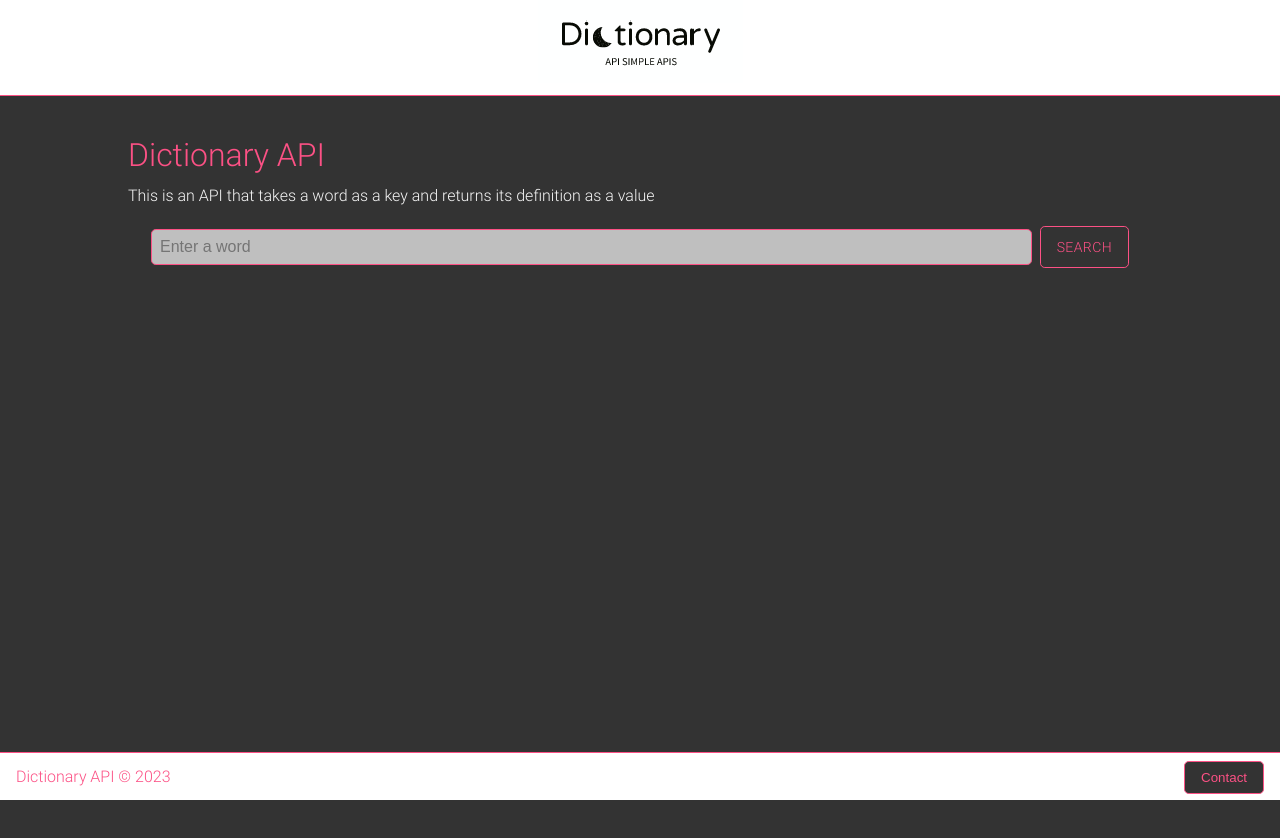
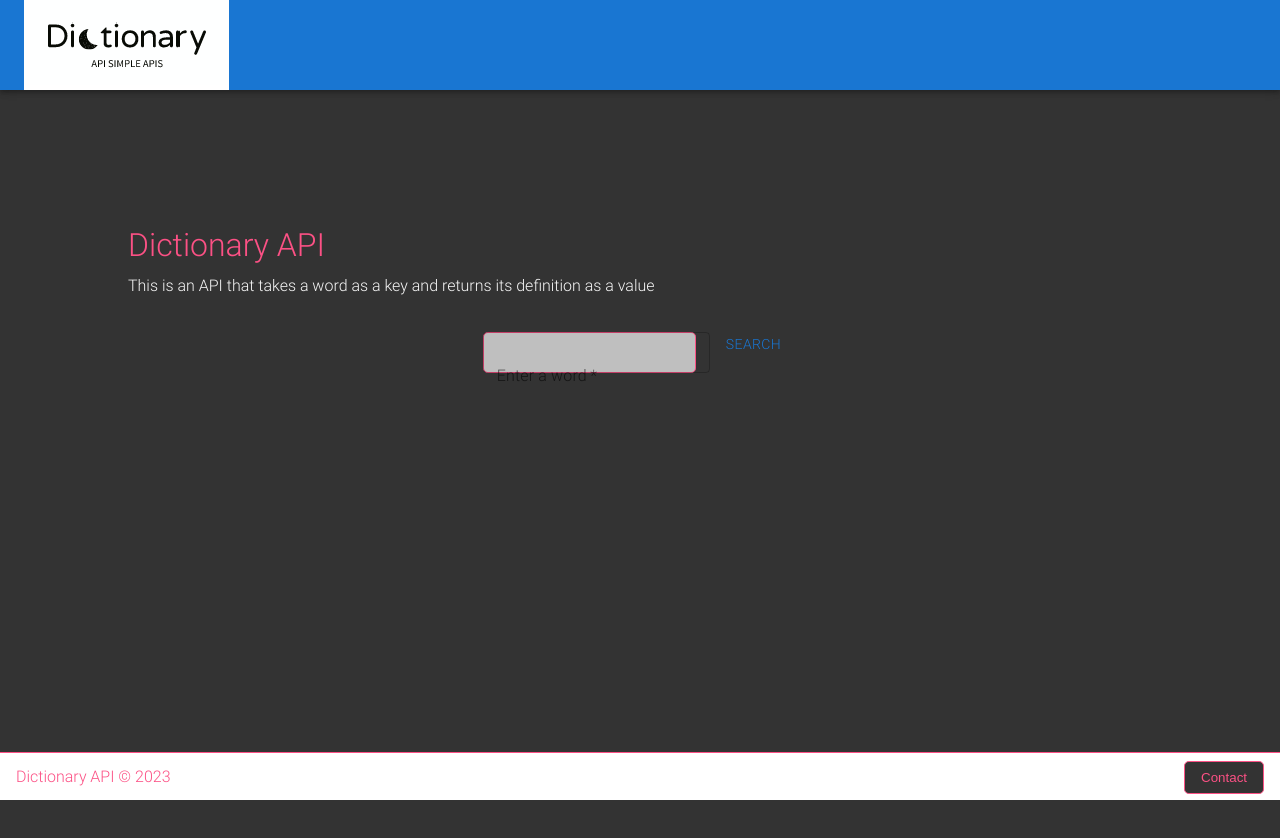
Before and after one commit to RabGH/DictionaryApi-WebApp, a React (Create React App) app: page / in a window 1280 px wide. Shown: the top 838 px of the page. Before the commit the page ends 800 px from the top, so only its background shows below. Built offline with nearby package versions, Linux system fonts and the light colour scheme.

Commit message:
Changing css styles to MUI components

```diff
--- a/src/components/Header.jsx
+++ b/src/components/Header.jsx
@@ -1,14 +1,18 @@
 import React from 'react';
 import '../static/css/styles.css';
-import logo from '../static/images/logo.png'; // import the image
+import logo from '../static/images/logo.png';
+import { AppBar, Toolbar, Typography } from '@mui/material';
 
 function Header() {
   return (
-    <header className="header">
-      <div className="logo-container">
-        <img className="logo" src={logo} alt="" /> {/* use the imported image */}
-      </div>
-    </header>
+    <AppBar position="static">
+      <Toolbar>
+          <img className="logo" src={logo} alt="" />
+          <Typography variant='h6' component='div' sx={{ flexGrow: 1 }}>
+
+          </Typography>
+      </Toolbar>
+    </AppBar>
   )
 }
 
--- /dev/null
+++ b/src/components/SearchButton.jsx
@@ -0,0 +1,21 @@
+import React from 'react';
+import LoadingButton from '@mui/lab/LoadingButton';
+import CircularProgress from '@mui/material/CircularProgress';
+import '../static/css/styles.css';
+import '../static/css/mui.css';
+
+function SearchButton ({ isLoading, isButtonLoading }) {
+    return (
+        <LoadingButton
+            id='search-btn'
+            type='submit'
+            className='loading-btn'
+            loading={isLoading}
+            loadingIndicator={<CircularProgress className="circular-progress-bar" />}
+        >
+            {isButtonLoading ? '' : 'Search'}
+        </LoadingButton>
+    );
+}
+
+export default SearchButton;
--- /dev/null
+++ b/src/components/TextField.jsx
@@ -0,0 +1,20 @@
+import React from 'react';
+import TextField from '@mui/material/TextField';
+
+function SearchTextField(props) {
+  return (
+    <form className='form' onSubmit={props.handleSearch}>
+        <TextField
+            className='input'
+            type='text'
+            value={props.word}
+            onChange={props.handleWordChange}
+            label='Enter a word'
+            variant='outlined'
+            required
+        />
+    </form>
+  );
+}
+
+export default SearchTextField
--- a/src/pages/Contact.jsx
+++ b/src/pages/Contact.jsx
@@ -1,6 +1,6 @@
 import React from 'react';
 import '../static/css/styles.css';
-import Header from '../components/Header'
+import '../static/css/contact.css';
 
 function Contact() {
   const handleSubmit = async (event) => {
@@ -33,7 +33,6 @@ function Contact() {
 
   return (
     <>
-      <Header />
       <main>
         <div className="container">
           <h1>Contact Me</h1>
--- a/src/pages/DictionaryApi.jsx
+++ b/src/pages/DictionaryApi.jsx
@@ -1,7 +1,9 @@
 import React, { useState } from 'react';
-import LoadingButton from '@mui/lab/LoadingButton';
-import CircularProgress from '@mui/material/CircularProgress';
+import SearchButton from '../components/SearchButton'
+import SearchTextField from '../components/TextField';
 import '../static/css/styles.css';
+import '../static/css/dictionaryapi.css';
+import '../static/css/mui.css';
 
 
 function DictionaryApi() {
@@ -45,23 +47,9 @@ function DictionaryApi() {
 
   return (
     <form className="form" onSubmit={handleSearch}>
-      <input className="input" type="text" value={word} onChange={handleWordChange} placeholder="Enter a word" required />
-      <LoadingButton
-        id="search-btn"
-        type="submit"
-        className="btn loading-btn"
-        loading={isLoading}
-        loadingIndicator={<CircularProgress style={{ color: '#fc5185' }} />}
-        style={{
-        backgroundColor: '#333333',
-        borderColor: '#fc5185',
-        color: isButtonLoading ? 'transparent' : '#fc5185',
-        border: isButtonLoading ? 'none' : '1px solid #fc5185',
-        }}
-      >
-        {isButtonLoading ? "" : "Search"}
-      </LoadingButton>
-      {!isLoading && wordData && (
+      <SearchTextField word={word} handleWordChange={handleWordChange} handleSearch={handleSearch} />
+        <SearchButton isLoading={isLoading} isButtonLoading={isButtonLoading} />
+         {!isLoading && wordData && (
         <div className="results-container fade-in">
           <h1>
             <span className="word">{wordData.word}</span>
--- a/src/pages/Error.jsx
+++ b/src/pages/Error.jsx
@@ -1,11 +1,10 @@
 import React from 'react';
 import '../static/css/styles.css';
-import Header from '../components/Header'
+import '../static/css/error.css';
 
 function Error() {
   return (
   <>
-    <Header />
       <main>
         <div className="error-container">
           <h1 className="error-message">Error</h1>
--- a/src/pages/Home.jsx
+++ b/src/pages/Home.jsx
@@ -1,13 +1,12 @@
 import React from 'react';
 import '../static/css/styles.css';
+import '../static/css/home.css';
 import DictionaryApi from './DictionaryApi.jsx';
-import Header from '../components/Header';
 
 
 function Home() {
   return (
     <>
-      <Header />
       <main>
         <div className="container">
           <h1>Dictionary API</h1>
--- a/src/static/css/dictionaryapi.css
+++ b/src/static/css/dictionaryapi.css
@@ -0,0 +1,65 @@
+/* ========== Form Styles ========== */
+
+form {
+    display: flex;
+    flex-wrap: wrap;
+    justify-content: center;
+    align-items: center;
+    margin-top: 1rem;
+}
+
+form input[type="text"] {
+    display: block;
+    margin-right: 0.5rem;
+    padding: 0.5rem;
+    border: 1px solid var(--color-accent);
+    border-radius: 0.3rem;
+    font-size: 1rem;
+    background-color: var(--color-light-gray);
+    color: var(--color-primary);
+    width: 86%;
+}
+
+form button[type="submit"] {
+    padding: 0.5rem 1rem;
+    border-radius: 0.3rem;
+}
+
+.form-contact {
+    display: flex;
+    flex-direction: column;
+    align-items: center;
+    align-items: center;
+    margin-top: 0rem;
+    margin-bottom: 0rem;
+}
+
+form label {
+    display: block;
+    margin-top: 1rem;
+    margin-bottom: 0.3rem;
+    font-size: 1.1rem;
+    color: var(--color-accent);
+}
+
+.text-contact, form textarea {
+    width: 100%;
+    padding: 0.6rem;
+    border: 1px solid var(--color-electric-blue);
+    border-radius: 0.3rem;
+    font-size: 1rem;
+    color: var(--color-primary);
+    background-color: var(--color-secondary);
+}
+
+form textarea {
+    height: 10rem;
+}
+
+form input[type="submit"]:hover {
+    background-color: var(--color-hover);
+}
+
+form input[type="reset"]:hover {
+    background-color: var(--color-light-gray);
+}
--- /dev/null
+++ b/src/static/css/mui.css
@@ -0,0 +1,57 @@
+/* ---------- SearchButton.jsx ---------- */
+
+.loading-btn {
+    background-color: var(--color-primary);
+    border-color: var(--color-accent);
+    color: var(--color-accent);
+    transition: all 0.3s ease;
+    font-weight: bold;
+  }
+
+  .loading-btn:hover {
+    background-color: var(--color-accent);
+    border-color: var(--color-accent);
+    color: var(--color-white);
+  }
+
+  .loading-btn:focus {
+    box-shadow: 0 0 0 0.2rem rgba(252, 81, 133, 0.5);
+    border-color: var(--color-accent);
+  }
+
+  .loading-btn:active {
+    background-color: var(--color-accent);
+    border-color: var(--color-accent);
+    color: var(--color-white);
+  }
+
+  .loading-btn[disabled] {
+    opacity: 0.6;
+    pointer-events: none;
+  }
+
+  .loading-btn[disabled]:hover {
+    background-color: var(--color-primary);
+    border-color: var(--color-accent);
+    color: var(--color-accent);
+  }
+
+  .loading-btn[disabled]:focus {
+    box-shadow: none;
+    border-color: var(--color-accent);
+  }
+
+  .loading-btn[disabled]:active {
+    background-color: var(--color-primary);
+    border-color: var(--color-accent);
+    color: var(--color-accent);
+  }
+
+  .loading-indicator {
+    color: var(--color-accent);
+    margin-left: 10px;
+  }
+
+  .circular-progress-bar {
+    color: var(--color-accent);
+  }
--- a/src/static/css/styles.css
+++ b/src/static/css/styles.css
@@ -1,3 +1,5 @@
+/* ========== All Styles ========== */
+
 :root {
     --color-secondary: #f7f7f7; /* off white */
     --color-light-gray: #bfbfbf;
@@ -111,132 +113,6 @@ h1, h2, h3, h4 {
     padding: 1rem;
 }
 
-/* ========== Form Styles ========== */
-
-form {
-    display: flex;
-    flex-wrap: wrap;
-    justify-content: center;
-    align-items: center;
-    margin-top: 1rem;
-}
-
-form input[type="text"] {
-    display: block;
-    margin-right: 0.5rem;
-    padding: 0.5rem;
-    border: 1px solid var(--color-accent);
-    border-radius: 0.3rem;
-    font-size: 1rem;
-    background-color: var(--color-light-gray);
-    color: var(--color-primary);
-    width: 86%;
-}
-
-form button[type="submit"] {
-    padding: 0.5rem 1rem;
-    border-radius: 0.3rem;
-}
-
-.form-contact {
-    display: flex;
-    flex-direction: column;
-    align-items: center;
-    align-items: center;
-    margin-top: 0rem;
-    margin-bottom: 0rem;
-}
-
-form label {
-    display: block;
-    margin-top: 1rem;
-    margin-bottom: 0.3rem;
-    font-size: 1.1rem;
-    color: var(--color-accent);
-}
-
-.text-contact, form textarea {
-    width: 100%;
-    padding: 0.6rem;
-    border: 1px solid var(--color-electric-blue);
-    border-radius: 0.3rem;
-    font-size: 1rem;
-    color: var(--color-primary);
-    background-color: var(--color-secondary);
-}
-
-form textarea {
-    height: 10rem;
-}
-
-.form-group {
-    display: flex;
-    flex-wrap: wrap;
-    justify-content: space-between;
-    align-items: center;
-    margin-bottom: 1.5rem;
-    width: 100%;
-}
-
-.form-group label {
-    display: block;
-    margin-bottom: 0.1rem;
-    font-size: 1.1rem;
-    color: var(--color-accent);
-    width: 100%;
-}
-
-.form-group input[type="text"],
-.form-group textarea {
-    flex: 1;
-    padding: 0.5rem;
-    border: 1px solid var(--color-accent);
-    border-radius: 0.3rem;
-    font-size: 1rem;
-    background-color: var(--color-light-gray);
-    color: var(--color-primary);
-    margin-right: 0.5rem;
-}
-
-.form-group:last-of-type {
-    margin-bottom: 3rem;
-}
-
-.form-group textarea {
-    height: 10rem;
-    resize: vertical;
-    background-color: var(--color-light-gray);
-}
-
-.form-actions {
-    display: flex;
-    justify-content: center;
-    align-items: center;
-    width: 100%;
-}
-
-.form-actions input[type="submit"],
-.form-actions input[type="reset"] {
-    margin-right: 15px;
-    margin-left: 15px;
-    padding: 0.5rem 1rem;
-    border: 1px solid var(--color-light-gray);
-    border-radius: 0.3rem;
-    font-size: 1rem;
-    color: var(--color-white);
-    background-color: var(--color-accent);
-    cursor: pointer;
-}
-
-
-form input[type="submit"]:hover {
-    background-color: var(--color-hover);
-}
-
-form input[type="reset"]:hover {
-    background-color: var(--color-light-gray);
-}
-
 /* ========== Input Styles ========== */
 
 .input {
@@ -310,51 +186,6 @@ h2 {
     color: var(--color-accent);
 }
 
-/* ========== Error Styles ========== */
-
-.error-btn {
-    padding: 1rem 2rem;
-    border: 1px solid var(--color-accent);
-    border-radius: 0.3rem;
-    width: 15%;
-    display: flex;
-    justify-content: center;
-    margin: 0 1rem;
-    cursor: pointer;
-    background-color: var(--color-primary);
-    color: var(--color-accent);
-}
-
-.error-container {
-    padding: 2rem;
-    display: flex;
-    flex-direction: column;
-    align-items: center;
-    text-align: center;
-}
-
-.error-message {
-    margin-top: 10rem;
-    margin-bottom: 2rem;
-    font-size: 2rem;
-    font-weight: bold;
-}
-
-.error-description {
-    margin-bottom: 2rem;
-}
-
-.error-btn-container {
-    display: flex;
-    justify-content: center;
-}
-
-.error-words {
-    padding-top: 10rem;
-    text-align: center;
-    margin-bottom: 2rem;
-}
-
 .home-container {
     display: flex;
     flex-direction: column;
```
Also changed, not shown: src/static/css/contact.css (+60 -0 lines), src/static/css/error.css (+44 -0 lines).
